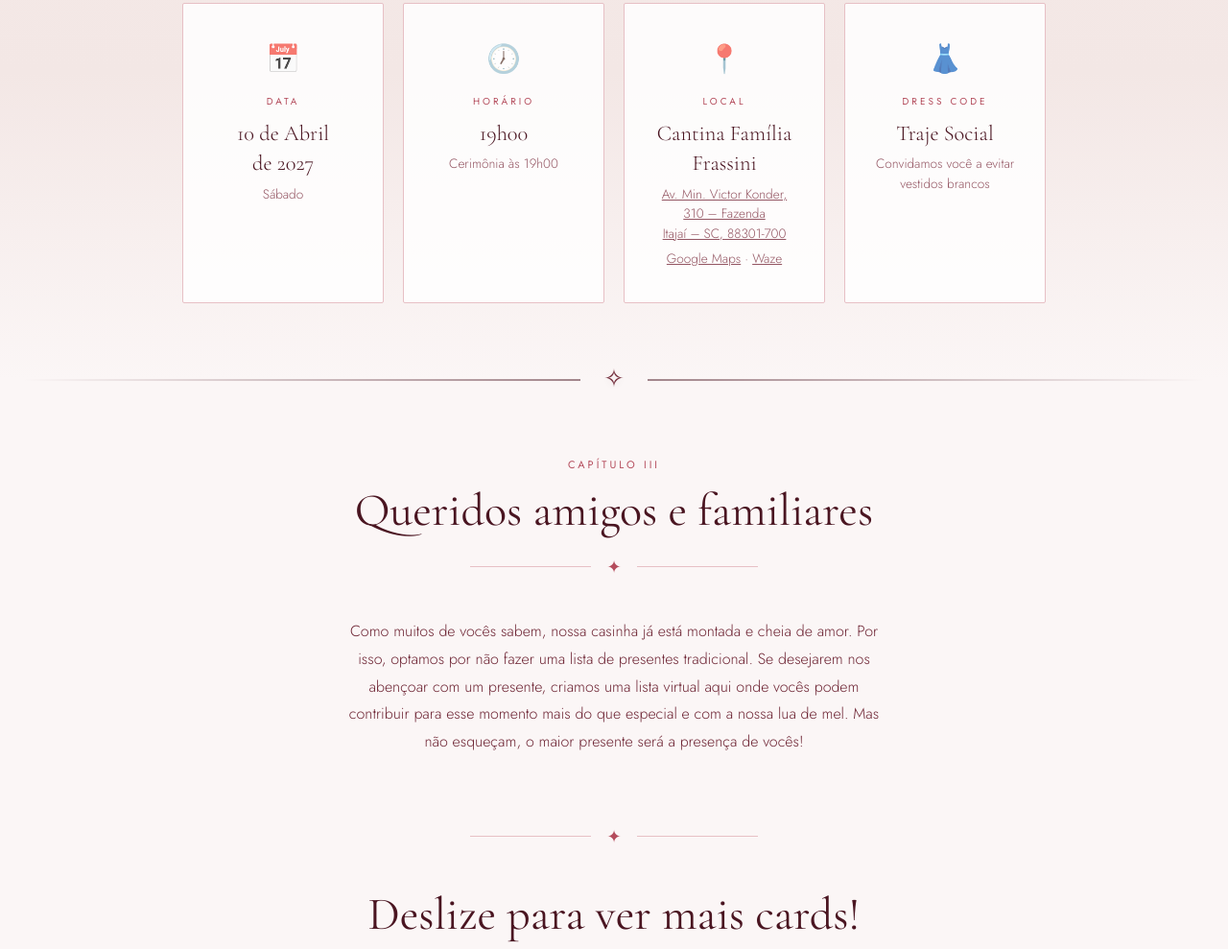
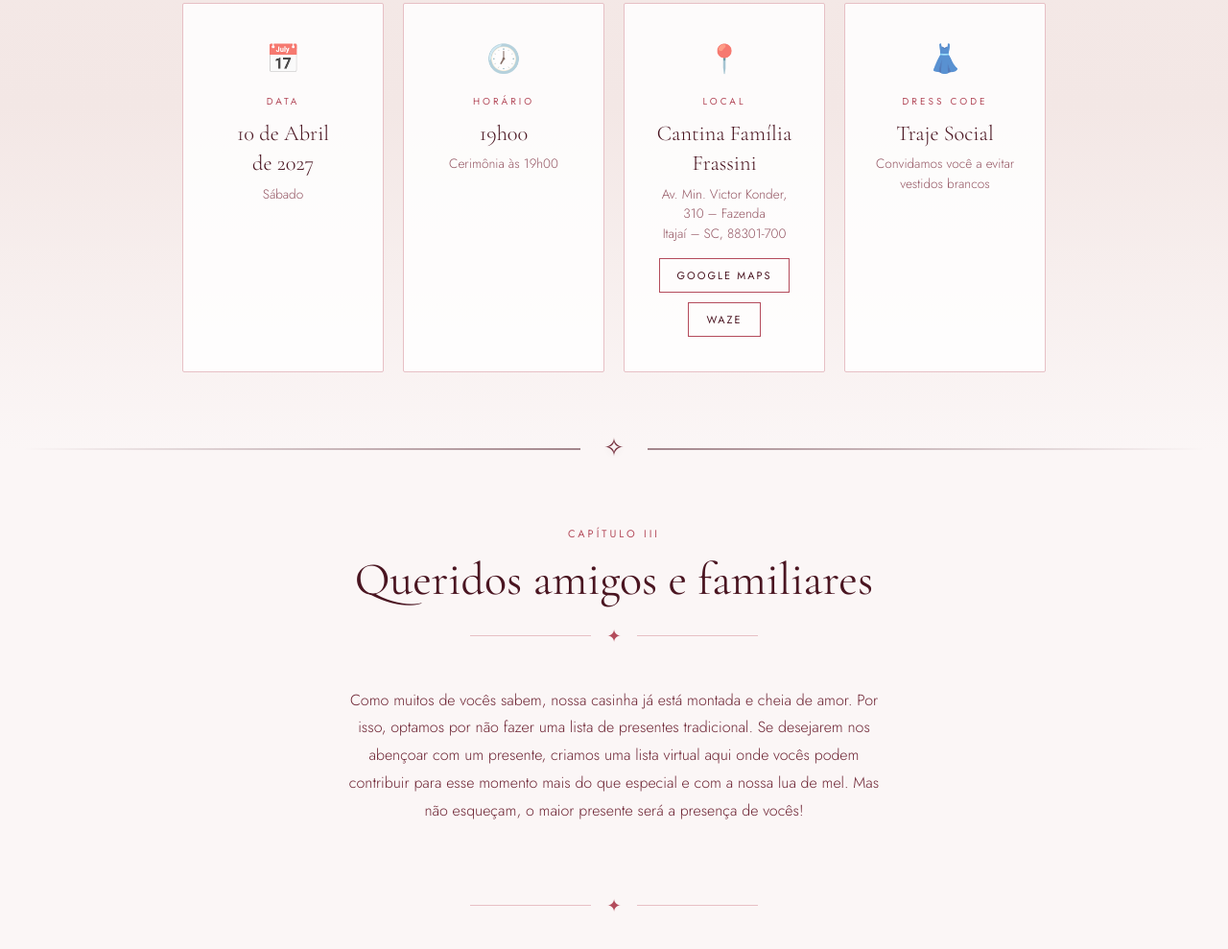
Before and after one commit to schuuulz/My-Wedding, a plain HTML site: page index.html in a window 1280 px wide. Shown: the part 3606-4595 px from the top of the page at 96% size. Drawn offline with nearby package versions, Linux system fonts and the light colour scheme.

Commit message:
botao melhor local

```diff
--- a/index.html
+++ b/index.html
@@ -155,12 +155,11 @@
         <div class="card-icon">📍</div>
         <p class="card-label">Local</p>
         <p class="card-value">Cantina Família<br />Frassini</p>
-        <p class="card-sub"><a href="https://maps.app.goo.gl/TGuSteE5vvkpGVNg7" target="_blank" rel="noopener" style="color: inherit;">Av. Min. Victor Konder, 310 – Fazenda<br />Itajaí – SC, 88301-700</a></p>
-        <p class="card-sub">
-          <a href="https://maps.app.goo.gl/TGuSteE5vvkpGVNg7" target="_blank" rel="noopener" style="color: inherit;">Google Maps</a>
-          ·
-          <a href="https://waze.com/ul?q=Av.%20Min.%20Victor%20Konder%2C%20310%20-%20Fazenda%2C%20Itaja%C3%AD%20-%20SC%2C%2088301-700&navigate=yes" target="_blank" rel="noopener" style="color: inherit;">Waze</a>
-        </p>
+        <p class="card-sub">Av. Min. Victor Konder, 310 – Fazenda<br />Itajaí – SC, 88301-700</p>
+        <div class="map-buttons">
+          <a href="https://maps.app.goo.gl/TGuSteE5vvkpGVNg7" target="_blank" rel="noopener" class="btn-map">Google Maps</a>
+          <a href="https://waze.com/ul?q=Av.%20Min.%20Victor%20Konder%2C%20310%20-%20Fazenda%2C%20Itaja%C3%AD%20-%20SC%2C%2088301-700&navigate=yes" target="_blank" rel="noopener" class="btn-map">Waze</a>
+        </div>
       </div>
       <div class="card fade-in">
         <div class="card-icon">👗</div>
--- a/styles.css
+++ b/styles.css
@@ -557,6 +557,33 @@
       color: var(--marsala-muted);
       margin-top: 6px;
       line-height: 1.5;
+    }
+
+    .map-buttons {
+      display: flex;
+      flex-wrap: wrap;
+      justify-content: center;
+      gap: 10px;
+      margin-top: 16px;
+    }
+
+    .btn-map {
+      display: inline-block;
+      padding: 9px 18px;
+      border: 1px solid var(--marsala-main);
+      color: var(--marsala-dark);
+      font-family: 'Jost', sans-serif;
+      font-weight: 400;
+      font-size: 11px;
+      letter-spacing: 2px;
+      text-transform: uppercase;
+      text-decoration: none;
+      transition: all 0.3s ease;
+    }
+
+    .btn-map:hover {
+      background: var(--marsala-main);
+      color: #fff;
     }
 
 
```
